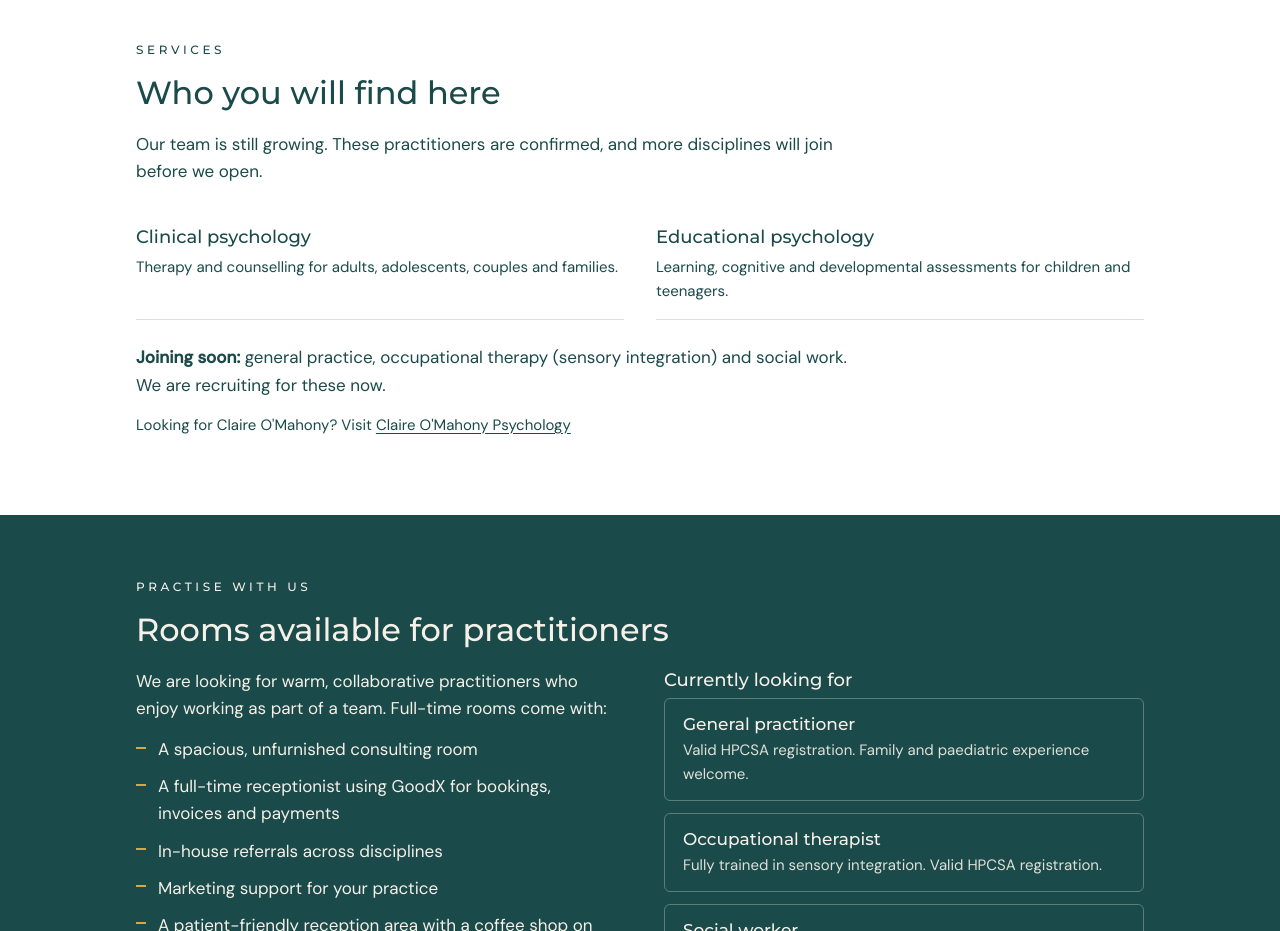
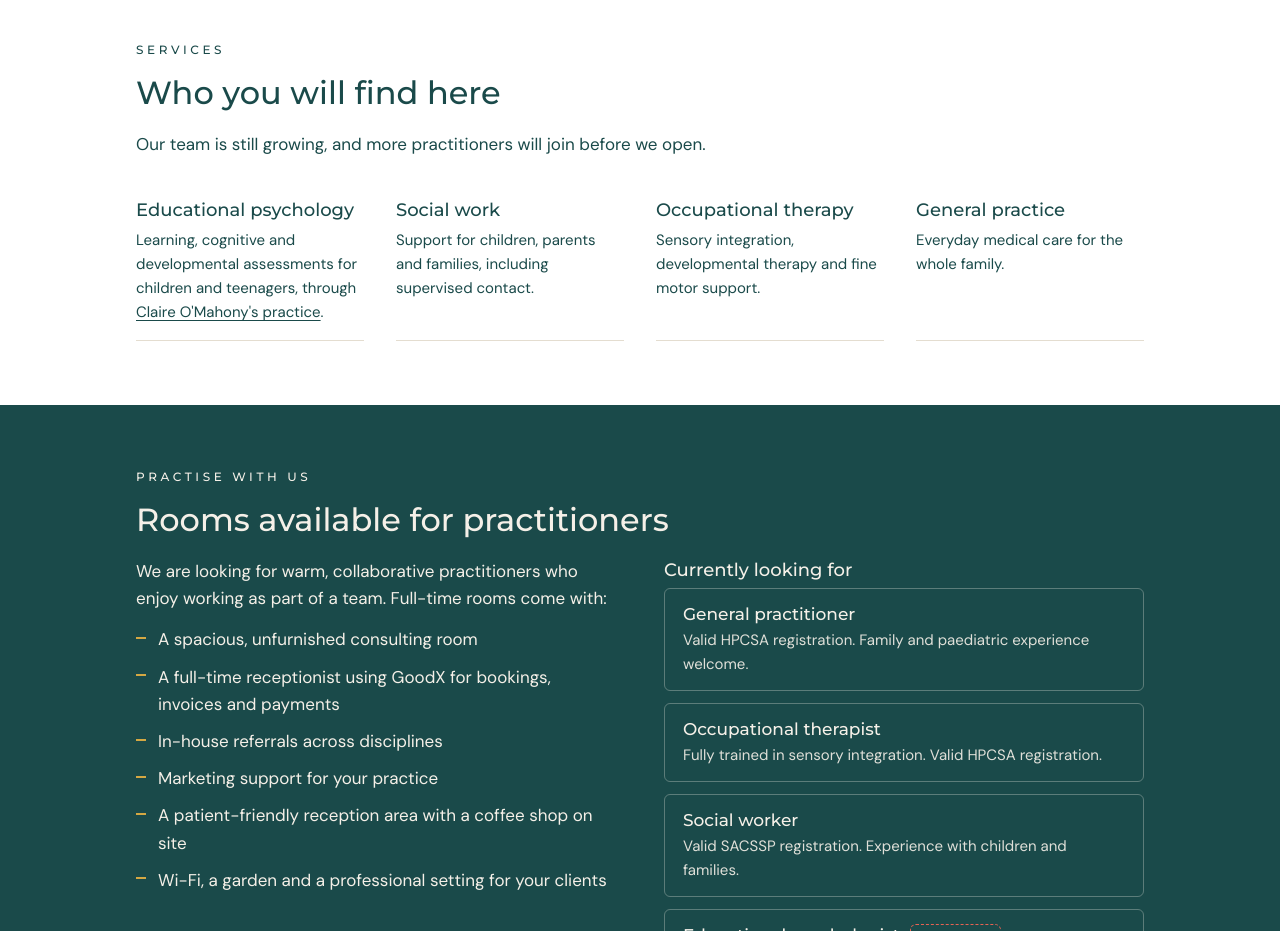
Before and after one commit to luminospathways-lab/LuminosPathwaysInc, a plain HTML site: page index.html in a window 1280 px wide. Shown: the part 1120-2051 px from the top of the page. Drawn offline with nearby package versions, Linux system fonts and the light colour scheme.

Commit message:
Update services list
Co-Authored-By: Claude Opus 5.5 <noreply@anthropic.com>
Claude-Session: https://claude.ai/code/session_01JFjr9E9WvAEMJsDb5BFcEz

```diff
--- a/index.html
+++ b/index.html
@@ -157,13 +157,13 @@ footer small { color: var(--stone); font-size: 13px; }
     <div class="wrap">
       <p class="label">Services</p>
       <h2>Who you will find here</h2>
-      <p>Our team is still growing. These practitioners are confirmed, and more disciplines will join before we open.</p>
+      <p>Our team is still growing, and more practitioners will join before we open.</p>
       <div class="svc">
-        <div><h3>Clinical psychology</h3><p>Therapy and counselling for adults, adolescents, couples and families.</p></div>
-        <div><h3>Educational psychology</h3><p>Learning, cognitive and developmental assessments for children and teenagers.</p></div>
+        <div><h3>Educational psychology</h3><p>Learning, cognitive and developmental assessments for children and teenagers, through <a href="https://clairepsychology.com/" target="_blank" rel="noopener">Claire O'Mahony's practice</a>.</p></div>
+        <div><h3>Social work</h3><p>Support for children, parents and families, including supervised contact.</p></div>
+        <div><h3>Occupational therapy</h3><p>Sensory integration, developmental therapy and fine motor support.</p></div>
+        <div><h3>General practice</h3><p>Everyday medical care for the whole family.</p></div>
       </div>
-      <p class="soon"><strong>Joining soon:</strong> general practice, occupational therapy (sensory integration) and social work. We are recruiting for these now.</p>
-      <p class="claire">Looking for Claire O'Mahony? Visit <a href="https://clairepsychology.com/" target="_blank" rel="noopener">Claire O'Mahony Psychology</a></p>
     </div>
   </section>
 
```
